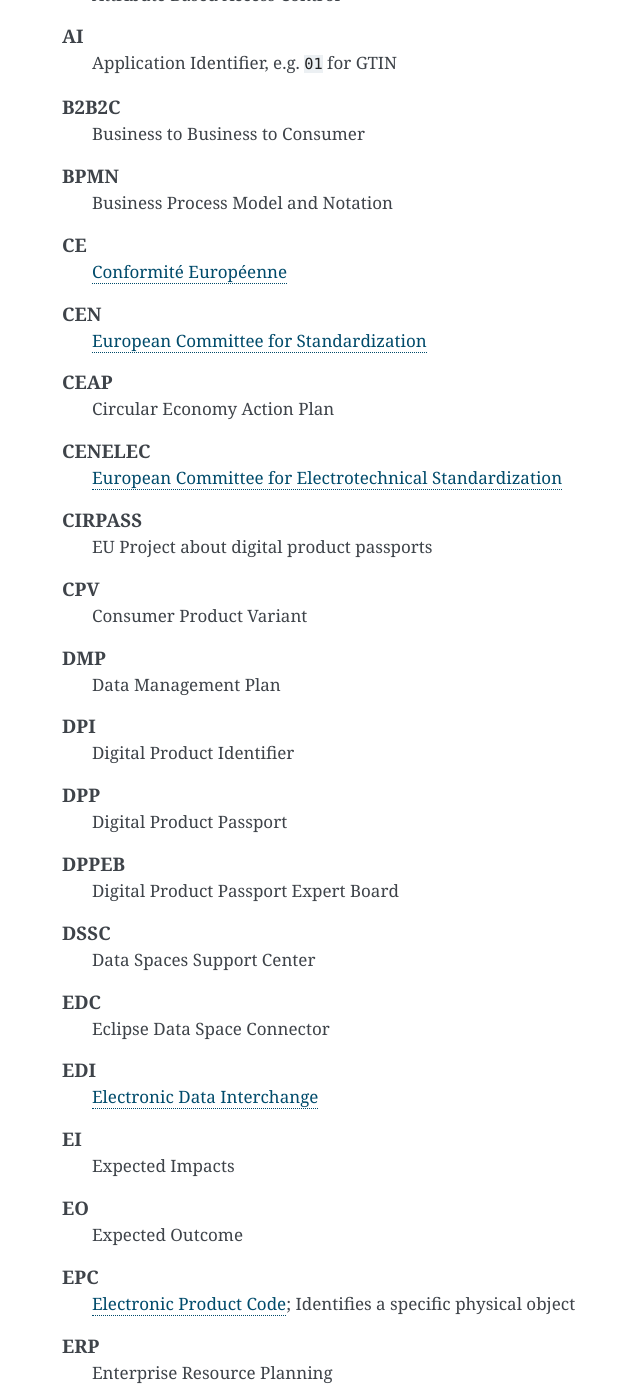
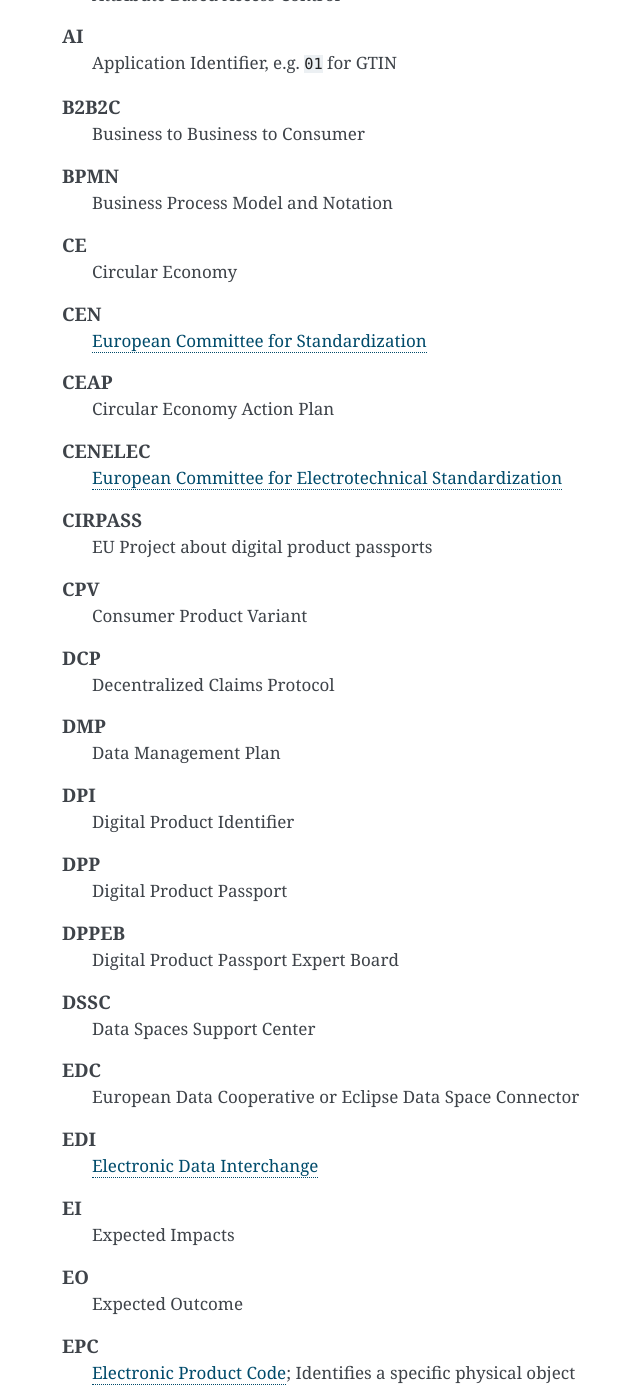
Before and after one commit to ift-tuwien/Digital-Product-Passport, a Sphinx documentation site: the page built from doc/sphinx/glossary.md, in a window 1280 px wide and 1400 px high, scrolled down 279 px. Shown: the whole window, without its empty margins (358-998 px from the left). Built offline with Sphinx 7.4.7, drawn with Linux system fonts in a browser that asks for light colours; some of the changed text lies outside the part shown.

Commit message:
Glossary: Exend text

```diff
--- a/doc/sphinx/glossary.md
+++ b/doc/sphinx/glossary.md
@@ -21,7 +21,7 @@
     Business Process Model and Notation
 
 CE
-    [Conformité Européenne](https://en.wikipedia.org/wiki/CE_marking)
+    Circular Economy
 
 CEN
     [European Committee for Standardization](https://en.wikipedia.org/wiki/European_Committee_for_Standardization)
@@ -37,6 +37,9 @@
 
 CPV
     Consumer Product Variant
+
+DCP
+    Decentralized Claims Protocol
 
 DMP
     Data Management Plan
@@ -54,7 +57,7 @@
     Data Spaces Support Center
 
 EDC
-    Eclipse Data Space Connector
+    European Data Cooperative or Eclipse Data Space Connector
 
 EDI
     [Electronic Data Interchange](https://en.wikipedia.org/wiki/Electronic_data_interchange)
@@ -116,9 +119,14 @@
 IPR
     Intellectual Property Rights
 
+IRDI
+    [International Registration Data Identifier](https://eclass.eu/support/technical-specification/structure-and-elements/irdi)
+
 IRI
+    Internationalized Resource Identifier
 
-    Internationalized Resource Identifier
+JSON-LD
+    JavaScript Object Notation for Linked Data
 
 KER
     Key Expected Results
@@ -189,6 +209,9 @@
 TRL
     [Technology Readiness Level](https://en.wikipedia.org/wiki/Technology_readiness_level)
 
+UNTP
+    [UN Transparency Protocol](https://untp.unece.org/docs/specification/Architecture)
+
 UPC
     [Universal Product Code](https://www.gs1us.org/upcs-barcodes-prefixes/guide-to-upcs) (barcode for GTIN)
 
```
Also changed, not shown: other parts of doc/sphinx/glossary.md (+17 -2 lines).
